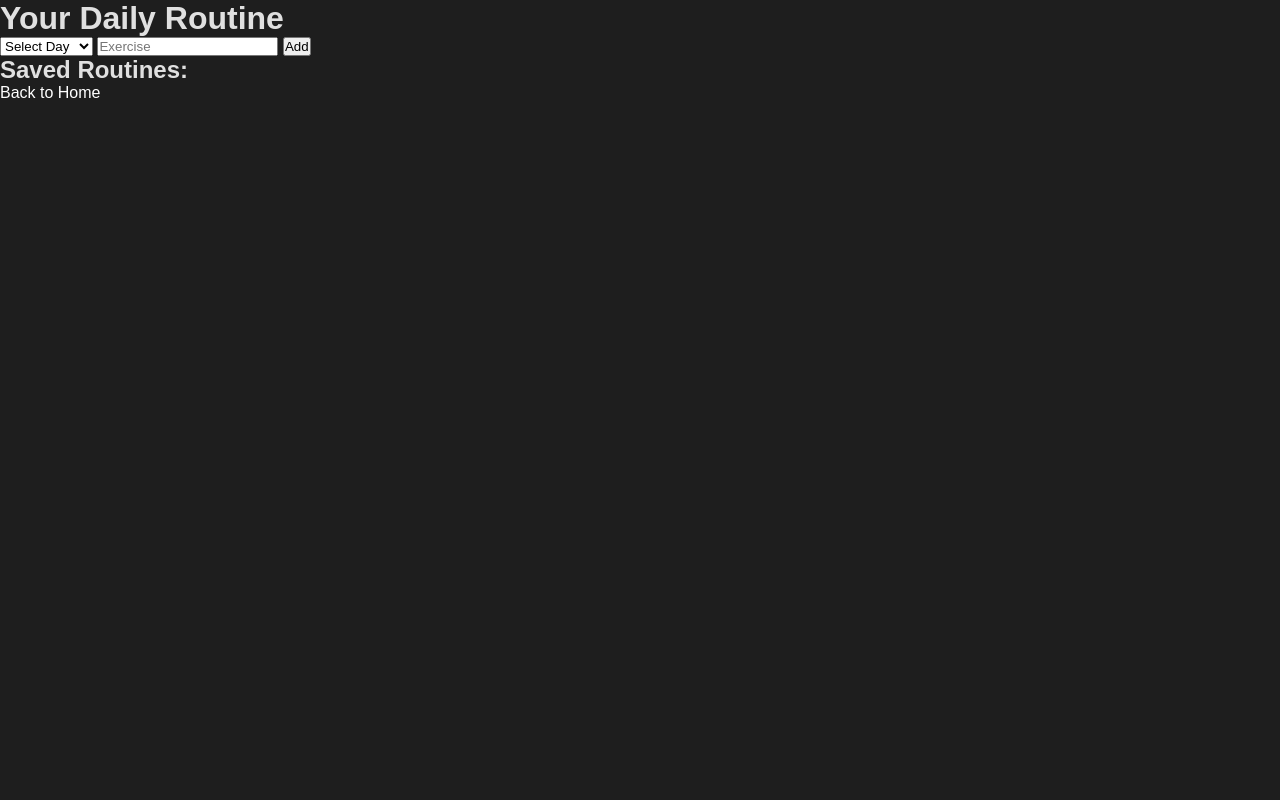
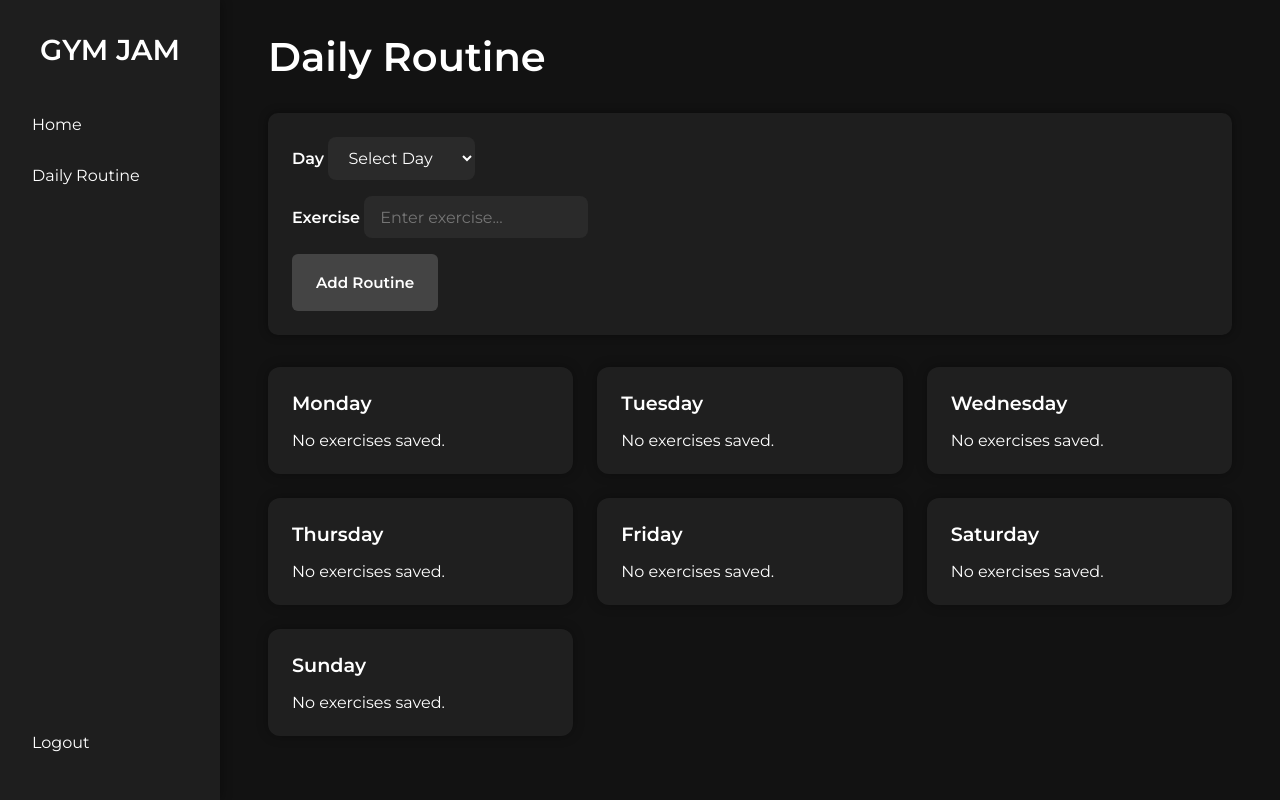
Before and after one commit to hanicake/gym-website, a Flask app: page /routine in a window 1280 px wide. Run offline with Flask 3, Linux system fonts and the light colour scheme; a user stored in the database is signed in.

Commit message:
routines updated

```diff
--- a/app.py
+++ b/app.py
@@ -156,14 +156,18 @@ def routine():
     if request.method == 'POST':
         day = request.form.get('day')
         exercise = request.form.get('exercise')
-        new_entry = Routine(username=username, day=day, exercise=exercise)
-        db.session.add(new_entry)
-        db.session.commit()
-        flash("Routine saved!", "success")
+        if day and exercise:
+            new_entry = Routine(username=username, day=day, exercise=exercise)
+            db.session.add(new_entry)
+            db.session.commit()
+            flash("Exercise added!", "success")
+        return redirect(url_for('routine'))
 
-    routines = Routine.query.filter_by(username=username).all()
-    return render_template('routine.html', routines=routines)
+    routines_by_day = {}
+    for day in ['Monday', 'Tuesday', 'Wednesday', 'Thursday', 'Friday', 'Saturday', 'Sunday']:
+        routines_by_day[day] = Routine.query.filter_by(username=username, day=day).all()
 
+    return render_template('routine.html', routines_by_day=routines_by_day)
 # ---------- DB INIT ----------
 if __name__ == '__main__':
     if not os.path.exists('gym.db'):
--- a/static/style.css
+++ b/static/style.css
@@ -188,3 +188,32 @@ a:hover {
   color: #7c8b93;
   text-decoration: underline;
 }
+.routine-container {
+  display: grid;
+  grid-template-columns: repeat(auto-fill, minmax(250px, 1fr));
+  gap: 1.5rem;
+  margin-top: 2rem;
+}
+
+.day-box {
+  background: #1f1f1f;
+  padding: 1.5rem;
+  border-radius: 12px;
+  box-shadow: 0 0 12px rgba(0, 0, 0, 0.3);
+}
+
+.day-box h3 {
+  margin-top: 0;
+  font-size: 1.2rem;
+  color: #fff;
+  margin-bottom: 1rem;
+}
+
+.day-box ul {
+  padding-left: 1.2rem;
+  color: #ddd;
+}
+
+.day-box li {
+  margin-bottom: 0.5rem;
+}
--- a/templates/routine.html
+++ b/templates/routine.html
@@ -3,28 +3,171 @@
 <head>
   <meta charset="UTF-8">
   <title>Daily Routine | Gym Jam</title>
+  <link href="https://fonts.googleapis.com/css2?family=Montserrat:wght@400;600&display=swap" rel="stylesheet">
   <link rel="stylesheet" href="{{ url_for('static', filename='style.css') }}">
+  <style>
+    body {
+      margin: 0;
+      font-family: 'Montserrat', sans-serif;
+      background-color: #121212;
+      color: #fff;
+      display: flex;
+      height: 100vh;
+    }
+
+    .sidebar {
+      width: 220px;
+      background: #1e1e1e;
+      display: flex;
+      flex-direction: column;
+      padding: 2rem 1rem;
+      box-shadow: 2px 0 10px rgba(0, 0, 0, 0.3);
+    }
+
+    .sidebar h2 {
+      font-size: 1.8rem;
+      font-weight: 700;
+      margin-bottom: 2rem;
+      text-align: center;
+    }
+
+    .sidebar a {
+      color: #fff;
+      text-decoration: none;
+      padding: 1rem;
+      font-size: 1rem;
+      display: block;
+      transition: background 0.2s ease;
+    }
+
+    .sidebar a:hover {
+      background-color: #333;
+      border-radius: 5px;
+    }
+
+    .content {
+      flex: 1;
+      padding: 2rem 3rem;
+      overflow-y: auto;
+    }
+
+    .content h1 {
+      font-size: 2.5rem;
+      margin-bottom: 2rem;
+    }
+
+    form {
+      background: #1e1e1e;
+      padding: 1.5rem;
+      border-radius: 10px;
+      box-shadow: 0 0 10px rgba(0,0,0,0.4);
+      margin-bottom: 2rem;
+      display: flex;
+      flex-direction: column;
+      gap: 1rem;
+    }
+
+    form label {
+      font-weight: 600;
+      margin-bottom: 0.3rem;
+    }
+
+    form input,
+    form select {
+      padding: 0.7rem 1rem;
+      border: none;
+      border-radius: 8px;
+      background: #2a2a2a;
+      color: #fff;
+      font-size: 1rem;
+    }
+
+    form button {
+      padding: 1.2rem 1.5rem;
+      background-color: #444;
+      border: none;
+      border-radius: 6px;
+      font-size: 0.95rem;
+      font-weight: 600;
+      color: #fff;
+      cursor: pointer;
+      transition: background-color 0.3s ease;
+      width: fit-content;
+    }
+
+    form button:hover {
+      background-color: #666;
+    }
+
+    .routine-list h2 {
+      font-size: 1.8rem;
+      margin-bottom: 1rem;
+    }
+
+    .routine-list ul {
+      list-style: none;
+      padding: 0;
+    }
+
+    .routine-list li {
+      background: #1f1f1f;
+      padding: 1rem;
+      margin-bottom: 0.8rem;
+      border-radius: 8px;
+      box-shadow: 0 2px 6px rgba(0,0,0,0.2);
+    }
+
+    .routine-list li strong {
+      color: white;
+    }
+  </style>
 </head>
 <body>
-  <h1>Your Daily Routine</h1>
+  <div class="sidebar">
+    <h2>GYM JAM</h2>
+    <a href="{{ url_for('home') }}">Home</a>
+    <a href="{{ url_for('routine') }}">Daily Routine</a>
+    <a href="{{ url_for('logout') }}" style="margin-top: auto;">Logout</a>
+  </div>
+
+  <div class="content">
+    <h1>Daily Routine</h1>
+
     <form method="POST">
-    <select name="day" required>
+      <div>
+        <label for="day">Day </label>
+        <select name="day" id="day" required>
           <option value="">Select Day</option>
           {% for d in ['Monday', 'Tuesday', 'Wednesday', 'Thursday', 'Friday', 'Saturday', 'Sunday'] %}
             <option value="{{ d }}">{{ d }}</option>
           {% endfor %}
         </select>
-    <input type="text" name="exercise" placeholder="Exercise" required>
-    <button type="submit">Add</button>
+      </div>
+
+      <div>
+        <label for="exercise">Exercise</label>
+        <input type="text" id="exercise" name="exercise" placeholder="Enter exercise..." required>
+      </div>
+
+      <button type="submit">Add Routine</button>
     </form>
 
-  <h2>Saved Routines:</h2>
+    <div class="routine-container">
+      {% for day, routines in routines_by_day.items() %}
+        <div class="day-box">
+          <h3>{{ day }}</h3>
+          {% if routines %}
             <ul>
-    {% for r in routines %}
-      <li><strong>{{ r.day }}:</strong> {{ r.exercise }}</li>
+              {% for item in routines %}
+                <li>{{ item.exercise }}</li>
               {% endfor %}
             </ul>
-
-  <a href="{{ url_for('home') }}">Back to Home</a>
+          {% else %}
+            <p>No exercises saved.</p>
+          {% endif %}
+        </div>
+      {% endfor %}
+    </div>
+  </div>
 </body>
 </html>
```
Also changed, not shown: templates/home.html (+19 -1 lines), instance/gym.db. Lines whose indentation alone changed are shown as unchanged.
